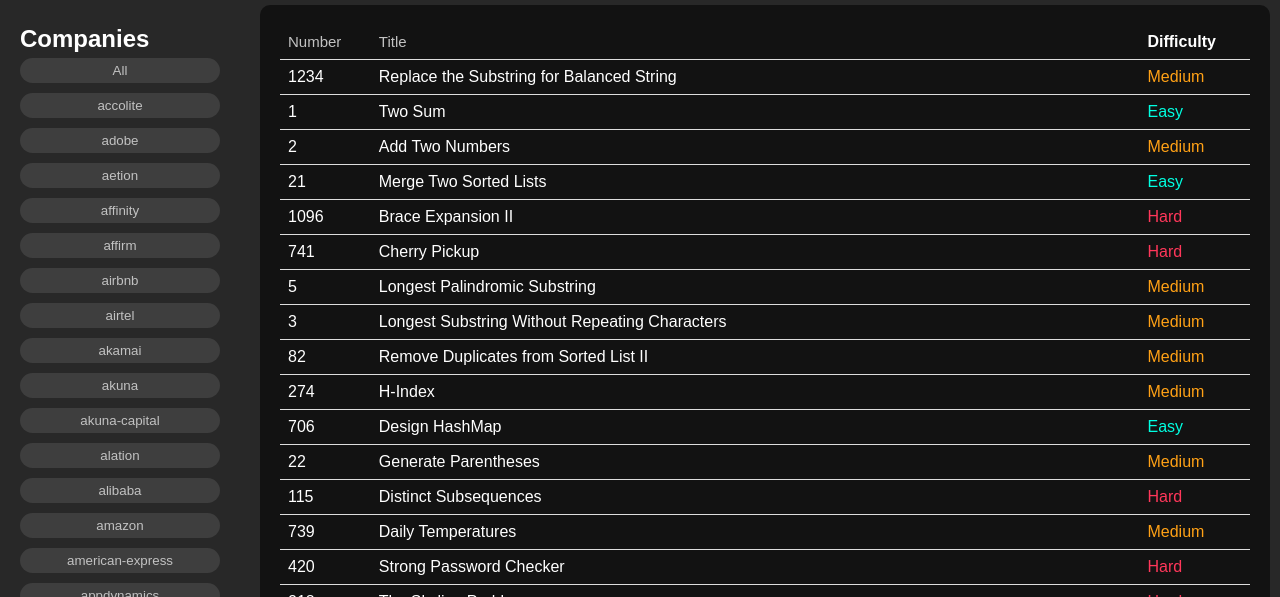
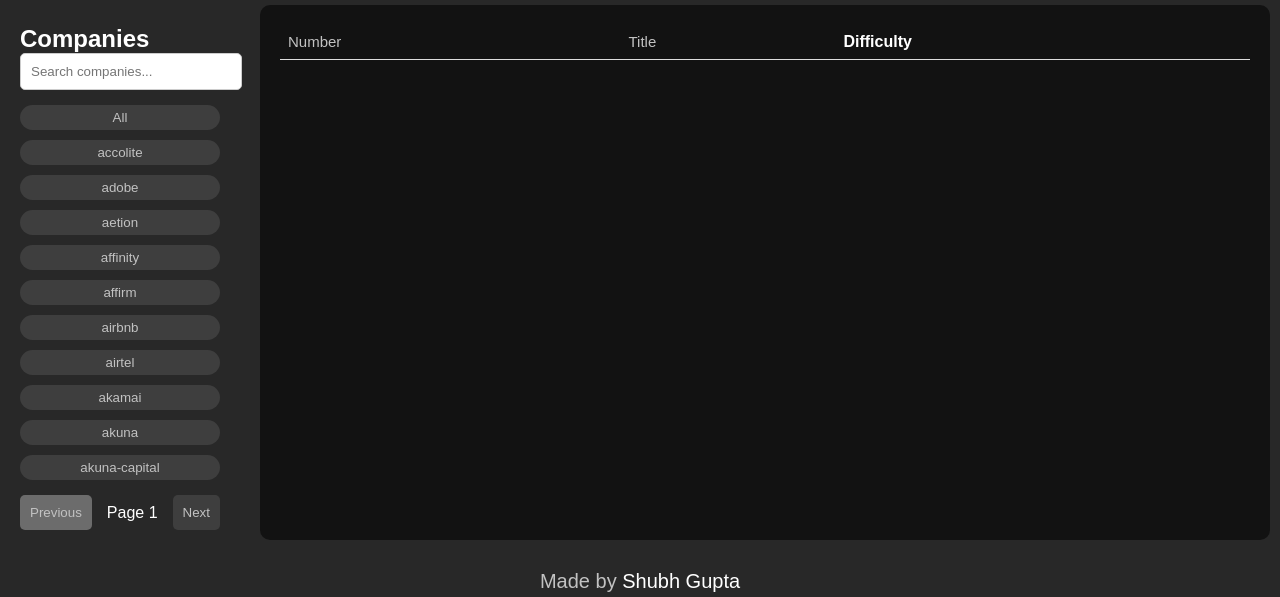
Before and after one commit to ishubhgupta/SortAndFilter, a plain HTML site: page index.html in a window 1280 px wide. Shown: the part 72-669 px from the top of the page. Drawn offline with nearby package versions, Linux system fonts and the light colour scheme.

Commit message:
added search bar in companies list

```diff
--- a/index.css
+++ b/index.css
@@ -149,6 +149,67 @@ body {
     color: black;
 }
 
+
+/* Existing CSS */
+
+/* Add styles for search bar and pagination controls */
+#searchBar {
+    width: 100%;
+    padding: 10px;
+    border-radius: 5px;
+    border: 1px solid #ccc;
+    margin-bottom: 10px;
+}
+
+.pagination-controls {
+    display: flex;
+    justify-content: space-between;
+    align-items: center;
+    margin-top: 10px;
+}
+
+.pagination-btn {
+    background-color: #3e3e3e;
+    color: #c2c2c2;
+    border: none;
+    padding: 10px;
+    border-radius: 5px;
+    cursor: pointer;
+}
+
+.pagination-btn:disabled {
+    background-color: #6c6c6c;
+    cursor: not-allowed;
+}
+
+.pageInfo {
+    color: white;
+}
+
+/* Set fixed height for the company list */
+.company-list {
+    display: flex;
+    flex-direction: column;
+    max-height: calc(100vh - 150px); /* Adjust this value as needed */
+    overflow-y: auto;
+}
+
+.company-filter {
+    margin: 5px 0;
+    padding: 5px;
+    border-radius: 20px;
+    background-color: #3e3e3e;
+    color: #c2c2c2;
+    border: none;
+    cursor: pointer;
+}
+
+.company-filter.active {
+    background-color: white;
+    color: black;
+}
+
+
 .content {
     flex: 1;
     padding: 20px;
--- a/index.html
+++ b/index.html
@@ -28,8 +28,14 @@
     <div class="main-content">
         <div class="sidebar">
             <h2>Companies</h2>
+            <input type="text" id="searchBar" placeholder="Search companies...">
             <div class="company-list" id="companyList">
                 <!-- Company buttons will be dynamically inserted here -->
+            </div>
+            <div class="pagination-controls">
+                <button id="prevPage" class="pagination-btn" disabled>Previous</button>
+                <span id="pageInfo">Page 1</span>
+                <button id="nextPage" class="pagination-btn">Next</button>
             </div>
         </div>
         <div class="content">
--- a/index.js
+++ b/index.js
@@ -6,7 +6,15 @@ document.addEventListener('DOMContentLoaded', function () {
     const sortAlphaButton = document.getElementById('sortAlpha');
     const selectedDifficultiesContainer = document.getElementById('selected-difficulties');
     const scrollToTopBtn = document.getElementById('scrollToTopBtn');
+    const searchBar = document.getElementById('searchBar');
+    const prevPageButton = document.getElementById('prevPage');
+    const nextPageButton = document.getElementById('nextPage');
+    const pageInfo = document.getElementById('pageInfo');
 
+    const pageSize = 10; // Number of companies per page
+    let currentPage = 1;
+    let companyButtons = [];
+    let filteredCompanies = [];
     let problems = [];
     let filteredProblems = [];
     let selectedCompany = 'All';
@@ -38,18 +46,8 @@ document.addEventListener('DOMContentLoaded', function () {
                 console.log('Companies:', companies);
 
                 // Populate company list dynamically
-                companies.forEach(company => {
-                    const button = document.createElement('button');
-                    button.classList.add('company-filter');
-                    button.textContent = company;
-                    button.dataset.company = company;
-                    button.addEventListener('click', function () {
-                        selectedCompany = this.dataset.company;
-                        console.log('Selected company:', selectedCompany);
-                        filterProblems();
-                    });
-                    companyList.appendChild(button);
-                });
+                companyButtons = Array.from(companies);
+                filteredCompanies = companyButtons;
 
                 // Add 'All' button
                 const allButton = document.createElement('button');
@@ -63,8 +61,20 @@ document.addEventListener('DOMContentLoaded', function () {
                 });
                 companyList.prepend(allButton);
 
-                // Initialize problems
-                filteredProblems = [...problems];
+                companyButtons.forEach(company => {
+                    const button = document.createElement('button');
+                    button.classList.add('company-filter');
+                    button.textContent = company;
+                    button.dataset.company = company;
+                    button.addEventListener('click', function () {
+                        selectedCompany = this.dataset.company;
+                        console.log('Selected company:', selectedCompany);
+                        filterProblems();
+                    });
+                    companyList.appendChild(button);
+                });
+
+                updateCompanyList();
                 displayProblems(filteredProblems);
             } else {
                 console.error('No data found in CSV.');
@@ -125,7 +135,69 @@ document.addEventListener('DOMContentLoaded', function () {
 
         console.log('Filtered problems:', filteredProblems);
         displayProblems(filteredProblems);
+        updateCompanyList();
     }
+
+    // Function to update company list with pagination
+    function updateCompanyList() {
+        const start = (currentPage - 1) * pageSize;
+        const end = start + pageSize;
+        const companiesToDisplay = filteredCompanies.slice(start, end);
+
+        companyList.innerHTML = '';
+        companiesToDisplay.forEach(company => {
+            const button = document.createElement('button');
+            button.classList.add('company-filter');
+            button.textContent = company;
+            button.dataset.company = company;
+            button.addEventListener('click', function () {
+                selectedCompany = this.dataset.company;
+                console.log('Selected company:', selectedCompany);
+                filterProblems();
+            });
+            companyList.appendChild(button);
+        });
+
+        // Add 'All' button at the top
+        const allButton = document.createElement('button');
+        allButton.classList.add('company-filter');
+        allButton.textContent = 'All';
+        allButton.dataset.company = 'All';
+        allButton.addEventListener('click', function () {
+            selectedCompany = 'All';
+            console.log('Selected company:', selectedCompany);
+            filterProblems();
+        });
+        companyList.prepend(allButton);
+
+        // Update pagination controls
+        pageInfo.textContent = `Page ${currentPage}`;
+        prevPageButton.disabled = currentPage === 1;
+        nextPageButton.disabled = end >= filteredCompanies.length;
+    }
+
+    // Handle search input
+    searchBar.addEventListener('input', function () {
+        const searchTerm = this.value.toLowerCase();
+        filteredCompanies = companyButtons.filter(company => company.toLowerCase().includes(searchTerm));
+        currentPage = 1; // Reset to first page
+        updateCompanyList();
+    });
+
+    // Handle pagination buttons
+    prevPageButton.addEventListener('click', function () {
+        if (currentPage > 1) {
+            currentPage--;
+            updateCompanyList();
+        }
+    });
+
+    nextPageButton.addEventListener('click', function () {
+        if ((currentPage * pageSize) < filteredCompanies.length) {
+            currentPage++;
+            updateCompanyList();
+        }
+    });
 
     // Event listeners for difficulty filter
     difficultyDropdown.addEventListener('click', function (event) {
```
